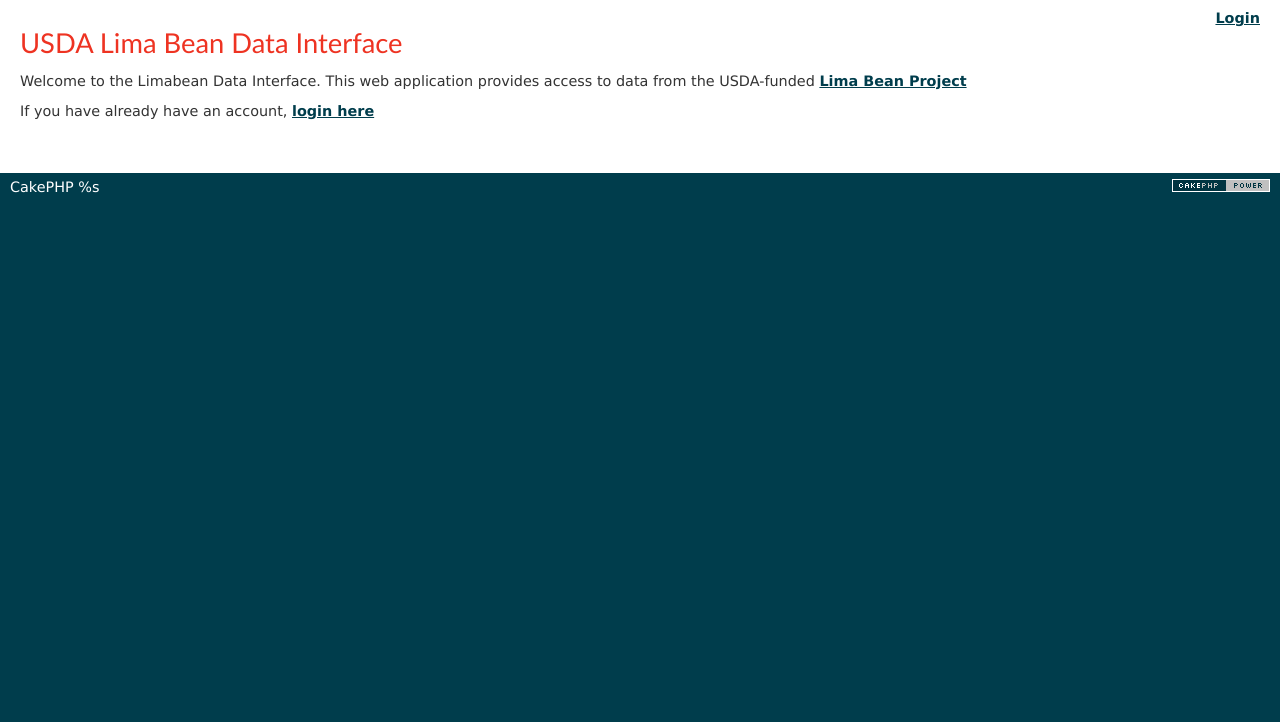
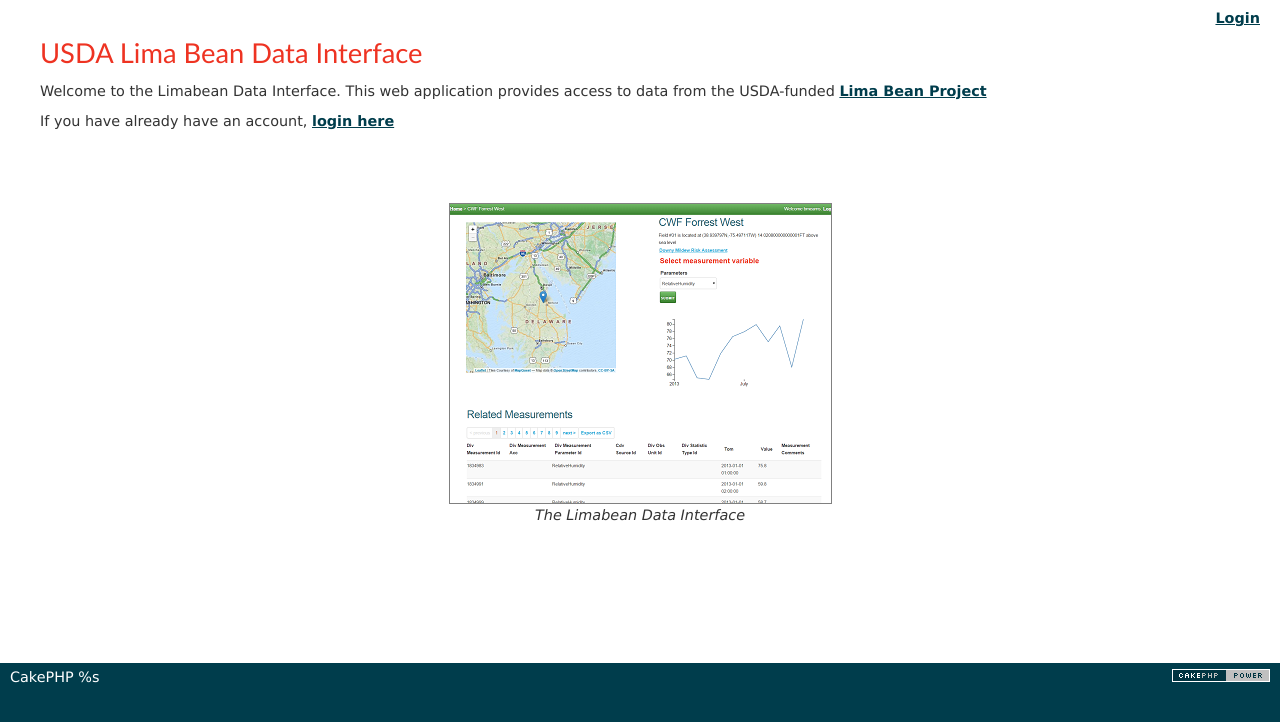
Before and after one commit to ud-limabean/limabean, a CakePHP app: the page made by app/View/Pages/home.ctp in a window 1280 px wide. Shown: the top 722 px of the page. Run offline with PHP 8.4 and a stand-in for CakePHP, Linux system fonts and the light colour scheme; the template is opened without the code that fills it, so the values that code supplies are empty; some libraries are stand-ins or nearby versions.

Commit message:
landing page

```diff
--- a/app/View/Layouts/default.ctp
+++ b/app/View/Layouts/default.ctp
@@ -30,7 +30,7 @@ $cakeVersion = __d('cake_dev', 'CakePHP %s', Configure::version())
 		//echo $this->Html->meta('icon');
 
 		echo $this->Html->css('cake.generic');
-
+		echo $this->Html->css('limabean');
 		echo $this->fetch('meta');
 		echo $this->fetch('css');
 		echo '<link rel="stylesheet" type="text/css" href="http://cdn.leafletjs.com/leaflet-0.7.2/leaflet.css" />';
--- a/app/View/Layouts/noauth.ctp
+++ b/app/View/Layouts/noauth.ctp
@@ -30,7 +30,7 @@ $cakeVersion = __d('cake_dev', 'CakePHP %s', Configure::version())
 		//echo $this->Html->meta('icon');
 
 		echo $this->Html->css('cake.generic');
-
+		echo $this->Html->css('limabean');
 		echo $this->fetch('meta');
 		echo $this->fetch('css');
 		echo '<link rel="stylesheet" type="text/css" href="http://cdn.leafletjs.com/leaflet-0.7.2/leaflet.css" />';
--- a/app/View/Pages/home.ctp
+++ b/app/View/Pages/home.ctp
@@ -10,7 +10,9 @@ if (!Configure::read('debug')):
 endif;
 
 App::uses('Debugger', 'Utility');
+$this->Html->css('limabean');
 ?>
+<div id="content">
 <div>
 <h2><?php echo 'USDA Lima Bean Data Interface' ?></h2>
 <p>Welcome to the Limabean Data Interface.  This web application provides access to data from the USDA-funded
@@ -20,3 +22,8 @@ App::uses('Debugger', 'Utility');
 <div>
 <p>If you have already have an account,  <?php echo $this->Html->link('login here',array('controller'=>'users','action'=>'login')); ?></p>
 </div>
+<div class="preview">
+<?php echo $this->Html->image('previewImage.PNG',array('alt'=>'Preview','class'=>'preview','url'=>array('controller'=>'users','action'=>'login'))); ?>
+<div>The  Limabean Data Interface</div>
+</div>
+</div>
--- a/app/webroot/css/limabean.css
+++ b/app/webroot/css/limabean.css
@@ -27,6 +27,16 @@
 	padding: 10px;
 }
 
+div.preview {
+        text-align: center;
+	padding: 5%;
+	font-style: italic;
+}
+
+img.preview {
+	border: solid 1px gray;
+}
+
 .viewToggle > * {float: left;}
 
 .viewToggle > span {
```
Also changed, not shown: app/webroot/img/previewImage.PNG (added), 1 other file.
